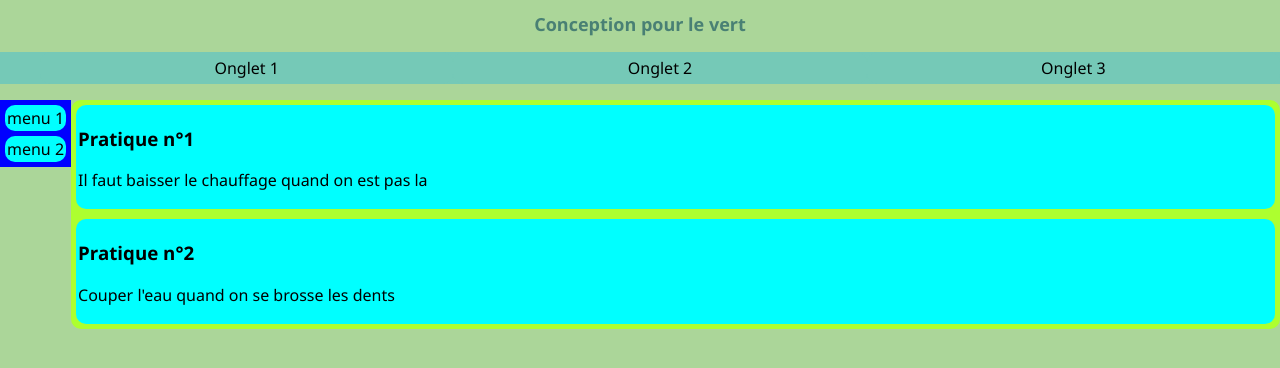
After one commit to Cowlaing/-Le_Cashprize-, a PHP site: page /test.php in a window 1280 px wide. The commit adds this page. Shown: the top 368 px of the page. Run offline with PHP 8.4, Linux system fonts and the light colour scheme.

Commit message:
Ajouts php/css
"Amélioration" du css et essais de header et head avec php

```diff
--- /dev/null
+++ b/head.php
@@ -0,0 +1,6 @@
+<!--tout ce qui va dans le head pour ne pas recopier -->
+<meta charset="UTF-8">
+<title>D4G website</title>
+<script type ="text/javascript" src="script.js"></script>
+<link rel="stylesheet" href="style.css">
+<link rel="shortcut icon" type="image/png" href="/feuille_verte.png"/>
--- /dev/null
+++ b/header.php
@@ -0,0 +1,9 @@
+<!-- tout le "header de la page du site -->
+<header>
+    <h1 class = "title"> Conception pour le vert</h1>
+    <ul id ="menu-header">
+        <li> Onglet 1</li>
+        <li> Onglet 2 </li>
+        <li> Onglet 3 </li>
+    </ul>
+</header>
--- a/style.css
+++ b/style.css
@@ -1,17 +1,50 @@
+/* Light Lime: #abd699
+
+Fresh Lemon: #ffe26a
+
+Teal: #75c9b7
+
+Mint: #c7ddcc
+
+Navy: #16123f
+ palette de couleur intéressante*/
+
 body{
     font-family:'Segoe UI', Tahoma, Geneva, Verdana, sans-serif;
-    background-color:black;
+    background-color:#abd699;
+    margin:0;
+    padding:0;
 }
 
-.header{
-    display:flex;
-    background-color: black;
+header{
+    text-align: center;
+    align-items: center;
+}
+#menu-header{
+    display: flex;
+    flex-direction: row;
+    background-color:#75c9b7 ;
 
+}
+#menu-header>li{
+    list-style-type: none;
+    margin:auto;
+    padding:5px;
+    background-color:#75c9b7 ;
+    width: 100%;
+}
+
+#menu-header>li:hover{
+    background-color: #498074;
+    -webkit-transition: background-color 0.5s ease-out;
+    -moz-transition: background-color 0.5s ease-out;
+    -o-transition: background-color 0.5s ease-out;
+    transition: background-color 0.5s ease-out;
 }
 
 .title{
     font-size: large;
-    color:green;
+    color:#498074;
     margin-left:auto;
     margin-right: auto;
 
--- /dev/null
+++ b/test.php
@@ -0,0 +1,30 @@
+<!DOCTYPE html>
+<html>
+<head>
+<?php include "head.php"; ?>
+</head>
+<body>
+<?php include "header.php"; ?>
+<div class="colonne-gauche">
+    <ul class="menu">
+      <li class="menu-element">menu 1</li>
+      <li class="menu-element">menu 2</li>
+    </ul>
+  </div>
+<div class ="liste-des-pratiques">
+    <ul class="ul-des-pratiques">
+      <li id="pratique-une" class="pratique">
+        <h3>Pratique n°1</h3>
+        <p>Il faut baisser le chauffage quand on est pas la</p>
+      </li>
+      <li id="pratique-deux" class ="pratique">
+        <h3>Pratique n°2</h3>
+        <p>Couper l'eau quand on se brosse les dents</p>
+      </li>
+    </ul>
+
+  </div>
+
+
+</body>
+</html>
```
Also changed, not shown: feuille_verte.png (added).
